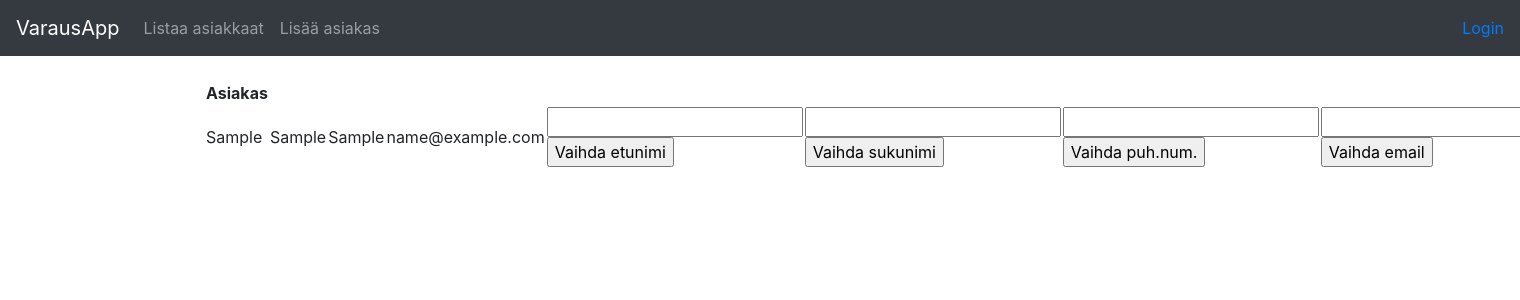
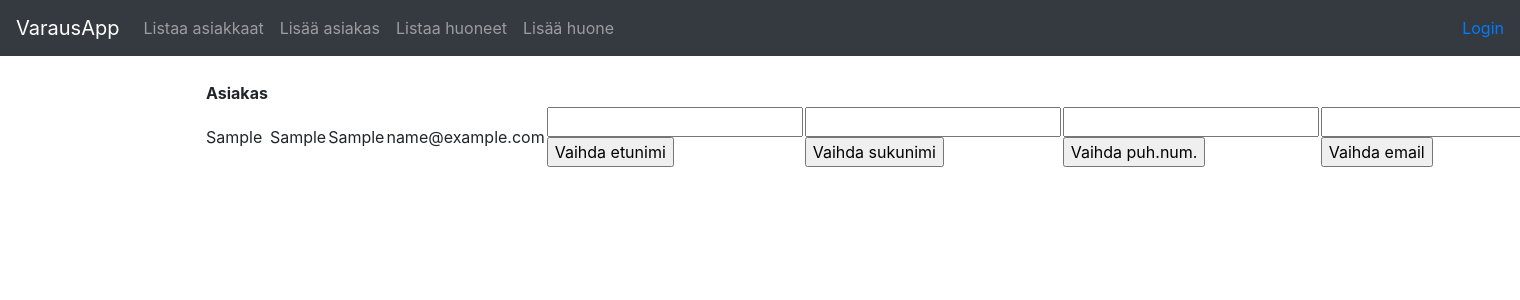
Before and after one commit to toasterkone/HotellihuoneidenVarausjarjestelma, a Flask app: page /asiakkaat/ in a window 1520 px wide; the page is wider, and only the part inside the window is pictured. Shown: the top 300 px of that part. Run offline with Flask 2, Linux system fonts and the light colour scheme; tables that the repository leaves empty hold one stand-in row (values such as "Sample post"); some libraries are stand-ins or nearby versions.

Commit message:
Huone-luokan listaa ja lisää toiminnallisuudet toimivat nyt. application/init.py tiedostosta puuttui vain from application.huoneet import views

```diff
--- a/application/__init__.py
+++ b/application/__init__.py
@@ -40,7 +40,7 @@ from application.auth import views
 
 #huone-luokka kayttoon
 from application.huoneet import models
-
+from application.huoneet import views
 
 #kirjautuminen
 from application.auth.models import User
--- a/application/templates/layout.html
+++ b/application/templates/layout.html
@@ -20,6 +20,12 @@
             </li>
             <li class="nav-item">
               <a class="nav-link" href="{{ url_for('asiakkaat_form') }} ">Lisää asiakas</a>
+            </li>
+            <li class="nav-item">
+              <a class="nav-link" href="{{ url_for('huoneet_index') }} ">Listaa huoneet</a>
+            </li>
+            <li class="nav-item">
+              <a class="nav-link" href="{{ url_for('huoneet_form') }} ">Lisää huone</a>
             </li>
 
           </ul>
```
